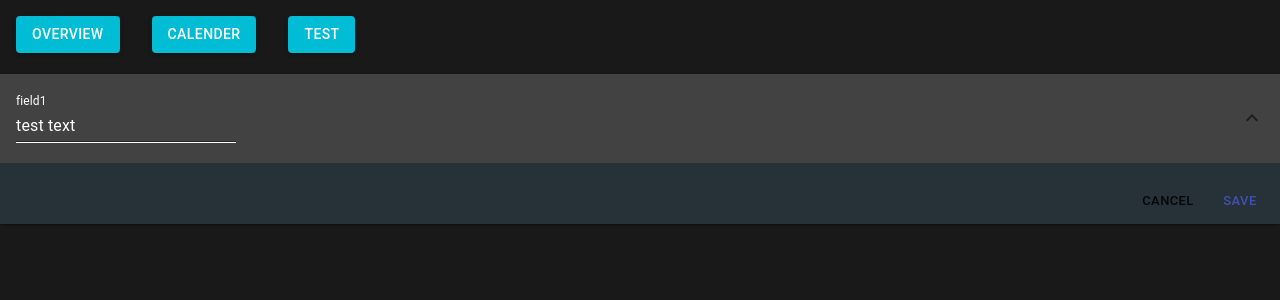
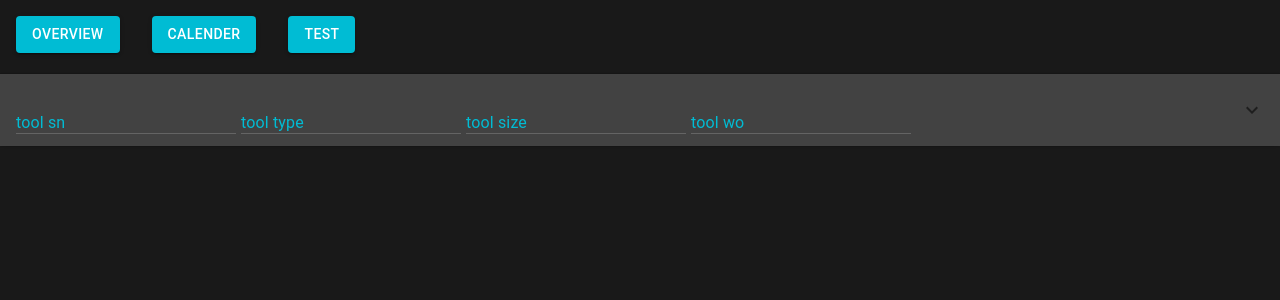
Before and after one commit to RoenLie/electron-react, a React (Create React App) app: page /calender in a window 1280 px wide. Shown: the top 300 px of the page. Built offline with nearby package versions, Linux system fonts and the light colour scheme.

Commit message:
textbox works, need to find out how to turn data into multiple expanding fields. still cannot change focus label color, only background.

```diff
--- /dev/null
+++ b/src/components/detailsTextboxGroup.jsx
@@ -0,0 +1,20 @@
+import React from "react";
+import ExpansionPanelTextBox from "./expansionPanelTextBox";
+//=============================================================================
+const DetailsTextboxGroup = ({ values, onChange }) => {
+  return (
+    <React.Fragment>
+      {values.map(({ id, name, value }) => (
+        <ExpansionPanelTextBox
+          key={id}
+          name={name}
+          value={value}
+          onChange={onChange(id)}
+        />
+      ))}
+    </React.Fragment>
+  );
+};
+
+export default DetailsTextboxGroup;
+//=============================================================================
--- /dev/null
+++ b/src/components/expansionPanelTextBox.jsx
@@ -0,0 +1,20 @@
+import React from "react";
+import FormControl from "@material-ui/core/FormControl";
+import {
+  StyledInputLabel,
+  StyledInput
+} from "./styles/expansionPanelTextboxStyle";
+//=============================================================================
+const ExpansionPanelTextBox = ({ id, name, value, onChange }) => {
+  return (
+    <React.Fragment>
+      <FormControl>
+        <StyledInputLabel>{name}</StyledInputLabel>
+        <StyledInput id={id} name={name} value={value} onChange={onChange} />
+      </FormControl>
+    </React.Fragment>
+  );
+};
+
+export default ExpansionPanelTextBox;
+//=============================================================================
--- a/src/components/landingPage.jsx
+++ b/src/components/landingPage.jsx
@@ -6,7 +6,6 @@ import "react-toastify/dist/ReactToastify.css";
 
 import Calender from "./calender";
 import Overview from "./overview";
-import Test from "./test";
 import ButtonRow from "./testButtons";
 
 function LandingPage() {
@@ -17,7 +16,6 @@ function LandingPage() {
       <Switch>
         <Route path="/overview" component={Overview} />
         <Route path="/calender" component={Calender} />
-        <Route path="/test" component={Test} />
         <Redirect from="/" exact to="/overview" />
         <Redirect to="/not-found" />
       </Switch>
--- a/src/components/overview.jsx
+++ b/src/components/overview.jsx
@@ -1,6 +1,6 @@
 import React, { Component } from "react";
 import OverviewTable from "./overviewTable";
-
+//=============================================================================
 class Overview extends Component {
   render() {
     return <OverviewTable />;
@@ -8,3 +8,4 @@ class Overview extends Component {
 }
 
 export default Overview;
+//=============================================================================
--- a/src/components/overviewExpansionPanel.jsx
+++ b/src/components/overviewExpansionPanel.jsx
@@ -1,83 +1,65 @@
-import React from "react";
-import { withStyles } from "@material-ui/core/styles";
-import MuiExpansionPanel from "@material-ui/core/ExpansionPanel";
-import MuiExpansionPanelDetails from "@material-ui/core/ExpansionPanelDetails";
-import MuiExpansionPanelSummary from "@material-ui/core/ExpansionPanelSummary";
-import MuiExpansionPanelActions from "@material-ui/core/ExpansionPanelActions";
+import React, { Component } from "react";
+
+import {
+  ExpansionPanel,
+  ExpansionPanelSummary,
+  ExpansionPanelDetails,
+  ExpansionPanelActions
+} from "./styles/expansionPanelStyle";
 
 import ExpandMoreIcon from "@material-ui/icons/ExpandMore";
 import Button from "@material-ui/core/Button";
 
-import TextboxGroup from "./textboxGroup"
+import SummaryTextboxGroup from "./summaryTextboxGroup";
+import DetailsTextboxGroup from "./detailsTextboxGroup";
 
-const ExpansionPanel = withStyles({
-  root: {
-    width: "100%",
-    backgroundColor: "rgba(50, 50, 50, 1)",
-    color: "rgba(255, 255, 255, 1)",
-    "&$expanded": {
-      margin: "auto"
-    }
-  },
-  expanded: {}
-})(MuiExpansionPanel);
+//=============================================================================
+class CustomExpansionPanel extends Component {
+  state = {};
 
-const ExpansionPanelSummary = withStyles({
-  root: {
-    backgroundColor: "#424242",
-    color: "rgba(255, 255, 255, 1)",
-    marginTop: 5,
-    marginBottom: -1,
-    minHeight: 40,
-    "&$expanded": {
-      minHeight: 40
-    }
-  },
-  expanded: {}
-})(MuiExpansionPanelSummary);
+  values = [
+    { id: 0, name: "tool sn", value: "" },
+    { id: 1, name: "tool type", value: "" },
+    { id: 2, name: "tool size", value: "" },
+    { id: 3, name: "tool wo", value: "" }
+  ];
 
-const ExpansionPanelDetails = withStyles(theme => ({
-  root: {
-    backgroundColor: "#263238",
-    color: "rgba(255, 255, 255, 1)",
-    padding: theme.spacing(1)
-  }
-}))(MuiExpansionPanelDetails);
+  handleChange = id => event => {
+    this.values[id].value = event.target.value;
+    this.setState({ value: event.target.value });
+  };
 
-const ExpansionPanelActions = withStyles(theme => ({
-  root: {
-    backgroundColor: "#263238",
-    color: "rgba(255, 255, 255, 1)",
-    padding: theme.spacing(1)
-  }
-}))(MuiExpansionPanelActions);
-//=============================================================================
-const CustomExpansionPanel = () => {
-
+  render() {
     return (
       <React.Fragment>
-      <ExpansionPanel defaultExpanded>
+        <ExpansionPanel>
           <ExpansionPanelSummary
             expandIcon={<ExpandMoreIcon />}
             aria-controls="panel1c-content"
             id="panel_header"
           >
-
-        <TextboxGroup/>
+            <SummaryTextboxGroup
+              values={this.values}
+              onChange={this.handleChange}
+            />
           </ExpansionPanelSummary>
 
           <ExpansionPanelDetails>
+            <DetailsTextboxGroup
+              values={this.values}
+              onChange={this.handleChange}
+            />
           </ExpansionPanelDetails>
 
           <ExpansionPanelActions>
             <Button size="small">Cancel</Button>
-          <Button size="small" color="primary">
-            Save
-          </Button>
+            <Button size="small">Save</Button>
           </ExpansionPanelActions>
         </ExpansionPanel>
       </React.Fragment>
     );
-};
+  }
+}
 
 export default CustomExpansionPanel;
+//=============================================================================
--- /dev/null
+++ b/src/components/styles/expansionPanelStyle.jsx
@@ -0,0 +1,48 @@
+import { withStyles } from "@material-ui/core/styles";
+import MuiExpansionPanel from "@material-ui/core/ExpansionPanel";
+import MuiExpansionPanelDetails from "@material-ui/core/ExpansionPanelDetails";
+import MuiExpansionPanelSummary from "@material-ui/core/ExpansionPanelSummary";
+import MuiExpansionPanelActions from "@material-ui/core/ExpansionPanelActions";
+
+const ExpansionPanel = withStyles({
+  root: {
+    width: "100%",
+    backgroundColor: "#424242",
+    "&$expanded": {
+      margin: "dense"
+    }
+  },
+  expanded: {}
+})(MuiExpansionPanel);
+
+const ExpansionPanelSummary = withStyles({
+  root: {
+    backgroundColor: "#424242",
+    color: "rgba(255, 255, 255, 1)",
+    marginTop: 5,
+    marginBottom: -1,
+    minHeight: 30
+  }
+})(MuiExpansionPanelSummary);
+
+const ExpansionPanelDetails = withStyles(theme => ({
+  root: {
+    backgroundColor: "#263238",
+    padding: theme.spacing(1),
+    minHeight: 40
+  }
+}))(MuiExpansionPanelDetails);
+
+const ExpansionPanelActions = withStyles(theme => ({
+  root: {
+    backgroundColor: "#263238",
+    padding: theme.spacing(1)
+  }
+}))(MuiExpansionPanelActions);
+
+export {
+  ExpansionPanel,
+  ExpansionPanelSummary,
+  ExpansionPanelDetails,
+  ExpansionPanelActions
+};
--- /dev/null
+++ b/src/components/styles/expansionPanelTextboxStyle.jsx
@@ -0,0 +1,39 @@
+import { withStyles } from "@material-ui/core/styles";
+
+import InputLabel from "@material-ui/core/InputLabel";
+import Input from "@material-ui/core/Input";
+// ============================================================================
+const StyledInputLabel = withStyles({
+  root: {
+    marginTop: 5,
+    color: "rgb(0, 188, 212)",
+    "&:hover": {}
+  },
+  focused: {
+    // backgroundColor: works but not color
+  },
+  shrink: {
+    color: "rgb(0, 188, 212)"
+  }
+})(InputLabel);
+
+const StyledInput = withStyles({
+  root: {
+    color: "rgb(243, 243, 243)",
+    margin: "dense",
+    marginRight: 5,
+    "&:hover": {}
+  },
+  focused: {
+    color: "rgb(243, 243, 243)"
+  },
+  underline: {
+    "&:before": { borderBottom: "1px solid RGB(100,100,100)" },
+    "&:after": {
+      borderBottom: "1px solid rgb(0, 188, 212)"
+    }
+  }
+})(Input);
+
+export { StyledInputLabel, StyledInput };
+// ============================================================================
--- a/src/components/summaryTextbox.jsx
+++ /dev/null
@@ -1,38 +0,0 @@
-import React from 'react';
-
-import { withStyles } from "@material-ui/core/styles";
-import FormControl from "@material-ui/core/FormControl";
-import Input from "@material-ui/core/Input";
-import InputLabel from "@material-ui/core/InputLabel";
-
-const StyledInput = withStyles({
-  root: {
-    color: "#FFFFFF",
-    borderBottom: "1px solid white",
-    margin:"dense",
-  }
-})(Input);
-
-const StyledInputLabel = withStyles({
-  root: {
-    color: "#FFFFFF"
-  }
-})(InputLabel);
-
-const SummaryTextBox = ({id,value}) =>{
-  return (
-    // <div Style="pointer-events: none;">
-    <div>
-      <FormControl>
-        <StyledInputLabel>field1</StyledInputLabel>
-        <StyledInput
-          id={id}
-          type="text"
-          value = {value}
-        />
-      </FormControl>
-    </div>
-  );
-}
-
-export default SummaryTextBox;
--- /dev/null
+++ b/src/components/summaryTextboxGroup.jsx
@@ -0,0 +1,22 @@
+import React from "react";
+
+import ExpansionPanelTextBox from "./expansionPanelTextBox";
+
+const SummaryTextboxGroup = ({ values, onChange }) => {
+  return (
+    <React.Fragment>
+      {values.map(({ id, name, value }) => (
+        <div Style="pointer-events: none;">
+          <ExpansionPanelTextBox
+            key={id}
+            name={name}
+            value={value}
+            onChange={onChange(id)}
+          />
+        </div>
+      ))}
+    </React.Fragment>
+  );
+};
+
+export default SummaryTextboxGroup;
--- a/src/components/test.jsx
+++ /dev/null
@@ -1,30 +0,0 @@
-import React, { Component } from "react";
-import { TextField } from "@material-ui/core";
-import { withStyles } from "@material-ui/core/styles";
-
-  const StyledTextField = withStyles({
-    root: {
-      borderBottom: "1px solid white",
-      backgroundColor:"white",
-      color:"white"
-    }
-  })(TextField);
-
-
-
-
-
-
-
-
-class Overview extends Component {
-  render() {
-    return (
-    <div>
-      <StyledTextField id="textfieldtest1" label="label" value="this is value"/>
-    </div>
-    );
-  }
-}
-
-export default Overview;
--- a/src/components/textboxGroup.jsx
+++ /dev/null
@@ -1,26 +0,0 @@
-import React from 'react';
-
-import SummaryTextbox from "./summaryTextbox";
-
-const TextboxGroup = () =>{
-
-    const [state, setState] = React.useState({
-        text:'test text'
-      });
-
-      const handleChange = event => {
-        setState({text: event.target.value });
-      };
-
-    return (
-        <React.Fragment>
-            <SummaryTextbox
-                id="1"
-                value={state.text}
-                onChange={handleChange}
-            />
-        </React.Fragment>
-    );
-}
-
-export default TextboxGroup;
```
Also changed, not shown: src/components/detailsTextbox.jsx (deleted, +0 -40 lines). Lines whose indentation alone changed are shown as unchanged.
